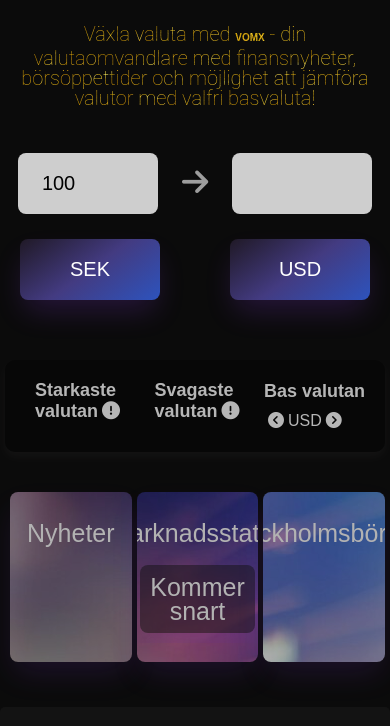
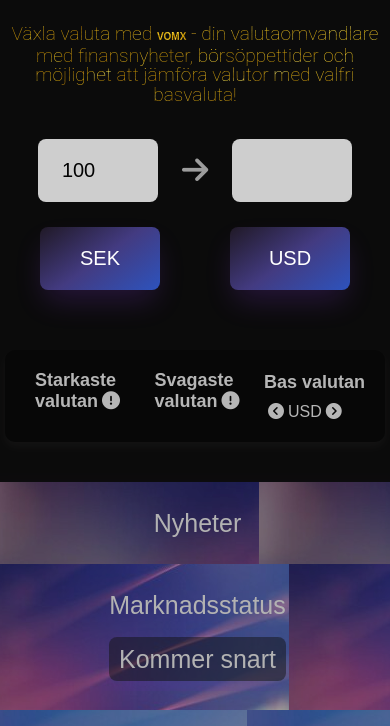
Before and after one commit to Currency-website/CurrencyExchanger, a website with bundled scripts: page index.html in a window 390 px wide. Shown: the part 107-833 px from the top of the page. Built offline with nearby package versions, Linux system fonts and the light colour scheme; no server answers; a script that the page names is missing.

Commit message:
ändrat en del i main.css till em istället för px. en början. prova att ändra three-divs till column när det är mobil för test

```diff
--- a/main.css
+++ b/main.css
@@ -13,7 +13,7 @@ main {
     display: flex;
     align-items: center;
     justify-content: center;
-    margin-top: 20px;
+    margin-top: 1.2em;
 }
 
 .page-title {
@@ -25,12 +25,12 @@ main {
     /* Använd text som klipplats för bakgrundsbilden */
     -webkit-background-clip: text;
     /* För äldre webbläsare som stöder det */
-    padding: 5px 10px;
+    padding: 0.3em 0.6em;
     /* Lägg till lite utrymme runt texten för estetik */
     border-radius: 5px;
     /* Runda hörnen för en mjukare look */
     font-weight: lighter;
-    font-size: 20px;
+    font-size: 1.2em;
     line-height: 1em;
     font-family: "Roboto", sans-serif !important;
     text-align: center;
@@ -38,7 +38,7 @@ main {
 }
 
 .input-container {
-    margin-top: 35px;
+    margin-top: 1.5em;
 }
 
 .dropdown-container,
@@ -71,8 +71,8 @@ main {
     justify-content: center;
     line-height: 1em;
     max-width: 100%;
-    min-width: 140px;
-    padding: 19px 24px;
+    min-width: 6em;
+    padding: 1.0em 1.2em;
     text-decoration: none;
     user-select: none;
     -webkit-user-select: none;
@@ -114,8 +114,8 @@ input:focus {
     opacity: 0.8;
     border-radius: 8px;
     max-width: 100%;
-    min-width: 140px;
-    padding: 19px 24px;
+    min-width: 6em;
+    padding: 1.0em 1.2em;
     font-size: 20px;
     justify-content: center;
     line-height: 1em;
@@ -138,14 +138,13 @@ input[type="number"]::-webkit-outer-spin-button {
     position: absolute;
     display: block;
     background-color: #f1f1f1;
-    /* min-width: 200px; */
     box-shadow: 0px 8px 16px 0px rgba(0, 0, 0, 0.2);
-    max-height: calc(300px);
+    max-height: calc(10em);
     overflow-y: scroll;
     margin-top: 60px;
     max-width: 100%;
-    min-width: 140px;
-    padding: 19px 24px;
+    min-width: 14.5em;
+    padding: 1.0em 1.2em;
     font-size: 20px;
     justify-content: center;
     line-height: 1em;
@@ -176,10 +175,10 @@ input[type="number"]::-webkit-outer-spin-button {
     position: relative;
     text-decoration: none;
     display: block;
-    width: 100%;
+    max-width: 100%;
     color: #f1f1f1;
     text-align: center;
-    min-width: 235px;
+    width: 100%;
 }
 
 .show-dropdown a:hover {
--- a/mobile.css
+++ b/mobile.css
@@ -27,7 +27,7 @@
 }
 
 .input-container {
-    margin-top: 20px !important;
+    margin-top: 0.6em !important;
 }
 
 .input-to,
@@ -226,3 +226,13 @@ p,
 b {
     font-size: 10px;
 }
+
+.three-div-container {
+    flex-direction: column; /* Ändra layouten till kolumn vid mindre skärmar */
+    align-items: center;
+}
+.present-news-div,
+.present-currencies-div,
+.present-marketstatus-div {
+    width: 30em; /* Ta upp hela bredden på mindre skärmar */
+}
```
